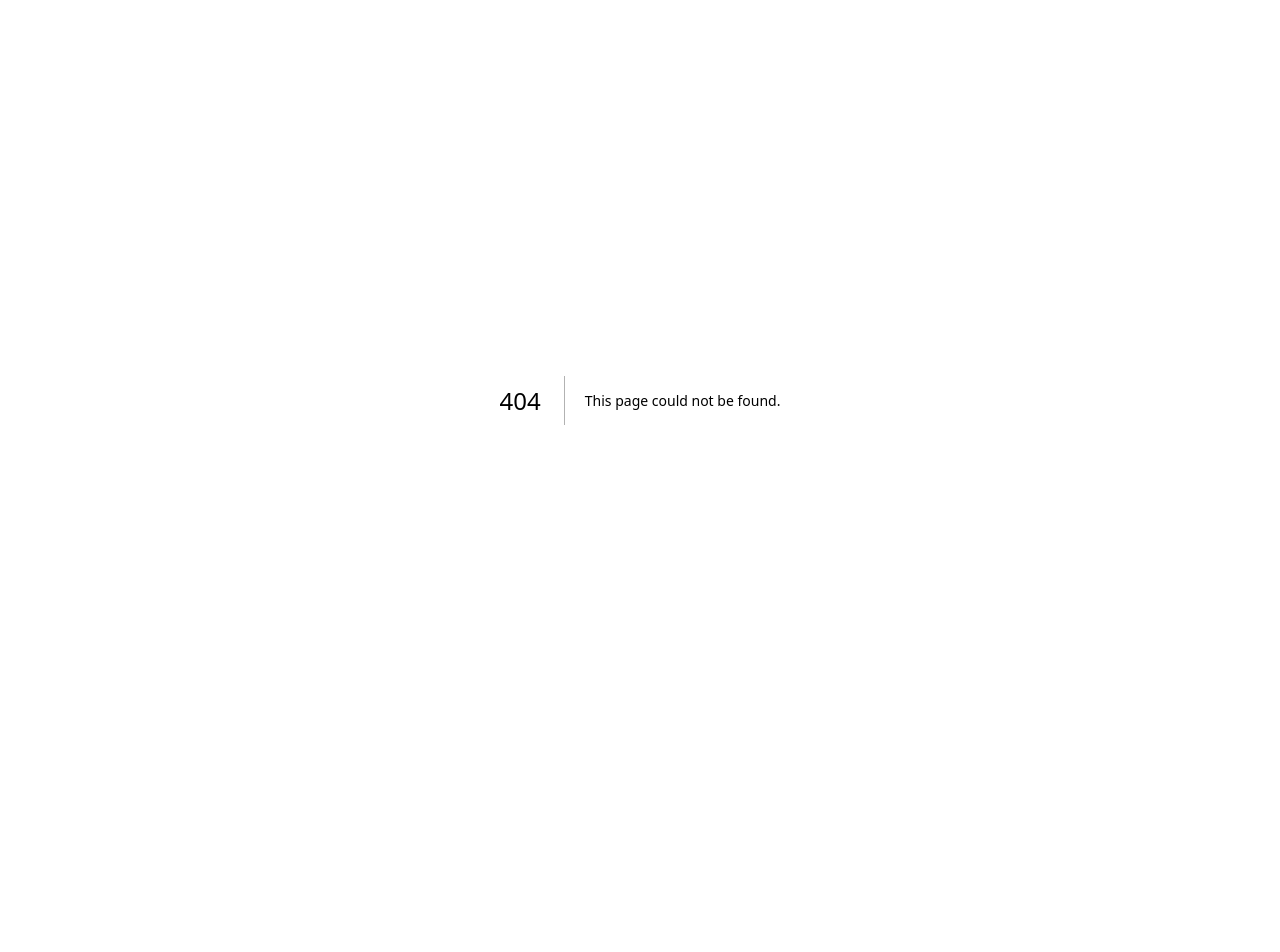
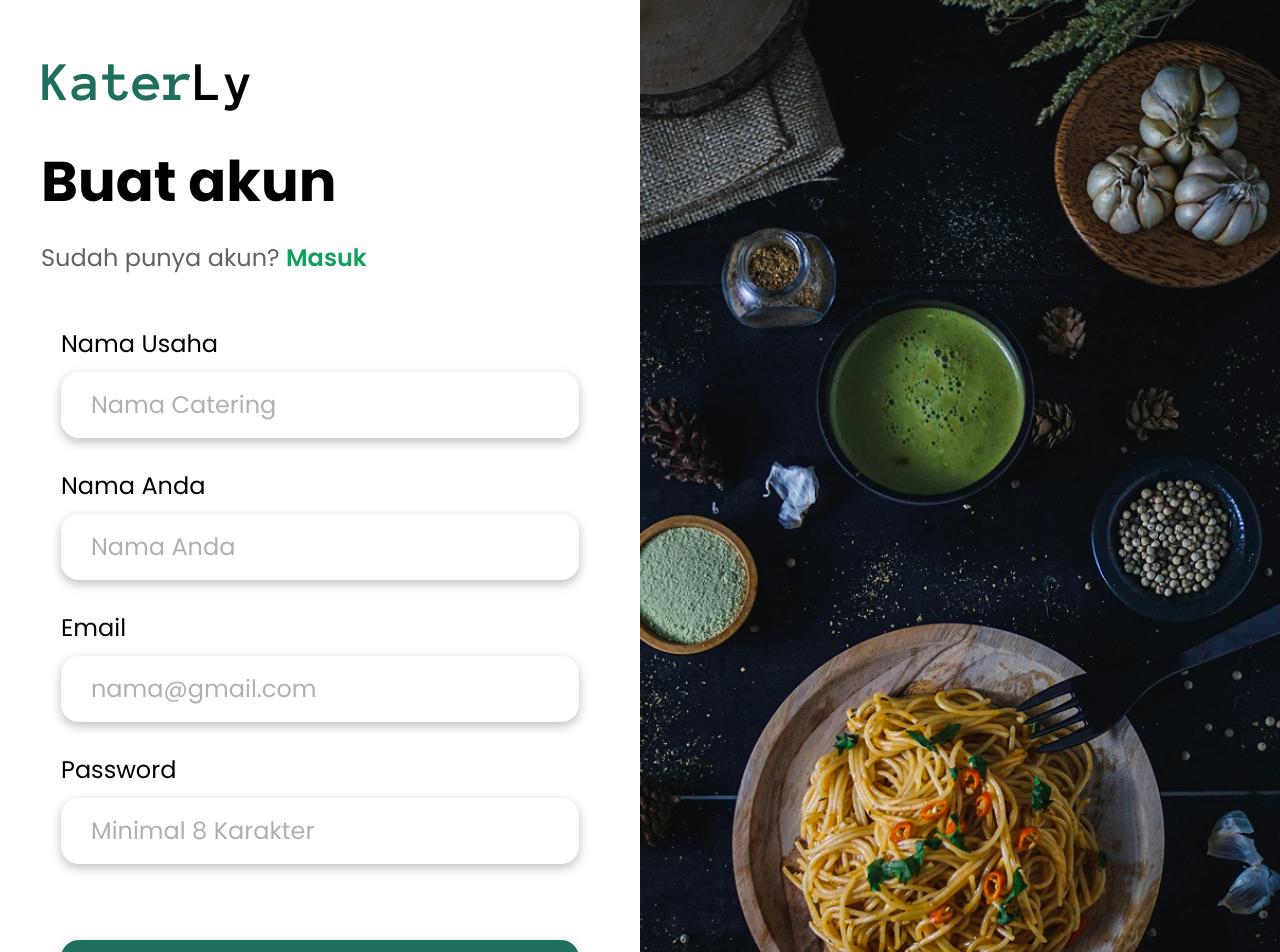
Before and after one commit to jasonenkristo123/Katerly, a Next.js app: page /register in a window 1280 px wide. Before the commit this address had no page. Shown: the top 952 px of the page. Before the commit the page ends 800 px from the top, so only its background shows below. Built offline with nearby package versions, Linux system fonts and the light colour scheme.

Commit message:
feat: create registration page with business account sign-up form

```diff
--- a/src/app/globals.css
+++ b/src/app/globals.css
@@ -6,6 +6,7 @@
     --color-graytext-primary: #3f3f3f;
     --color-graytext-secondary: #626262;
     --color-green-bold: #1f6f5f;
+    --color-green-light: #e6fae2;
 }
 
 @theme inline {
@@ -14,6 +15,8 @@
     --color-graytext-primary: #3f3f3f;
     --color-graytext-secondary: #626262;
     --color-green-bold: #1f6f5f;
+    --color-green-light: #e6fae2;
+
 }
 
 @layer {
--- /dev/null
+++ b/src/app/register/page.tsx
@@ -0,0 +1,84 @@
+
+export default function RegisterPage() {
+  return (
+    <main className="flex min-h-screen w-full bg-white font-['Poppins']">
+      <section className="flex w-1/2 flex-col pt-[40px] pb-[60px] px-[41px]">
+
+       <div className="mb-4">
+            <h1 className="font-anonymous-700 text-[56px] text-green-bold">
+                Kater<span className="text-black">Ly</span>
+            </h1>
+        </div>
+
+        <div>
+            <h1 className="text-[56px] font-bold text-black">Buat akun</h1>
+            <div className="mb-10 mt-4">
+                <span className="text-[24px] font-poppins-400 text-graytext-secondary">Sudah punya akun? </span>
+                <a href="/login" className="text-[24px] font-poppins-600 text-green-primary hover:underline">Masuk</a>
+            </div>
+        </div>
+
+        <form className="flex w-full max-w-[595px] flex-col gap-[23px] px-[10px] py-[10px]">
+
+          <div className="flex flex-col gap-[10px] px-[10px] pb-[7px]">
+            <label className="text-[24px] font-poppins-400 text-black">Nama Usaha</label>
+            <input
+              type="text"
+              placeholder="Nama Catering"
+              className="bg-white rounded-[18px] px-[30px] py-[15px] shadow-[0_4px_11px_0_rgba(0,0,0,0.25)] text-[24px] font-poppins-400 text-graytext-secondary"
+            />
+          </div>
+
+          <div className="flex flex-col gap-[10px] px-[10px] pb-[7px]">
+            <label className="text-[24px] font-poppins-400 text-black">Nama Anda</label>
+            <input
+              type="text"
+              placeholder="Nama Anda"
+              className="bg-white rounded-[18px] px-[30px] py-[15px] shadow-[0_4px_11px_0_rgba(0,0,0,0.25)] text-[24px] font-poppins-400 text-graytext-secondary"
+            />
+          </div>
+
+          <div className="flex flex-col gap-[10px] px-[10px] pb-[7px]">
+            <label className="text-[24px] font-poppins-400 text-black">Email</label>
+            <input
+              type="email"
+              placeholder="nama@gmail.com"
+              className="bg-white rounded-[18px] px-[30px] py-[15px] shadow-[0_4px_11px_0_rgba(0,0,0,0.25)] text-[24px] font-poppins-400 text-graytext-secondary"
+            />
+          </div>
+
+          <div className="flex flex-col gap-[10px] px-[10px] pb-[7px]">
+            <label className="text-[24px] font-poppins-400 text-black">Password</label>
+            <input
+              type="password"
+              placeholder="Minimal 8 Karakter"
+              className="bg-white rounded-[18px] px-[30px] py-[15px] shadow-[0_4px_11px_0_rgba(0,0,0,0.25)] text-[24px] font-poppins-400 text-graytext-secondary"
+            />
+          </div>
+
+         <div className="flex flex-col w-full justify-center px-[10px] pt-[46px] gap-[10px]">
+            <button
+              type="submit"
+              className="flex h-[75px] w-full max-w-[555px] items-center justify-center gap-[14px] rounded-[18px] bg-green-bold px-[50px] font-poppins-400 text-[24px] text-white shadow-[0_4px_11px_0_rgba(0,0,0,0.25)] cursor-pointer"
+            >
+              Buat akun gratis
+            </button>
+
+            <p className="text-center font-poppins-400 text-graytext-secondary text-[16px]">
+              Dengan mendaftar Anda menyetujui Syarat & Kebijakan Privasi Katerly.
+            </p>
+          </div>
+        </form>
+
+      </section>
+
+      <section className="relative hidden w-1/2 lg:block">
+        <img
+          className="h-full w-full object-cover"
+          src="images/Login-bg.webp"
+          alt="Gambar anu"
+        />
+      </section>
+    </main>
+  );
+}
```
